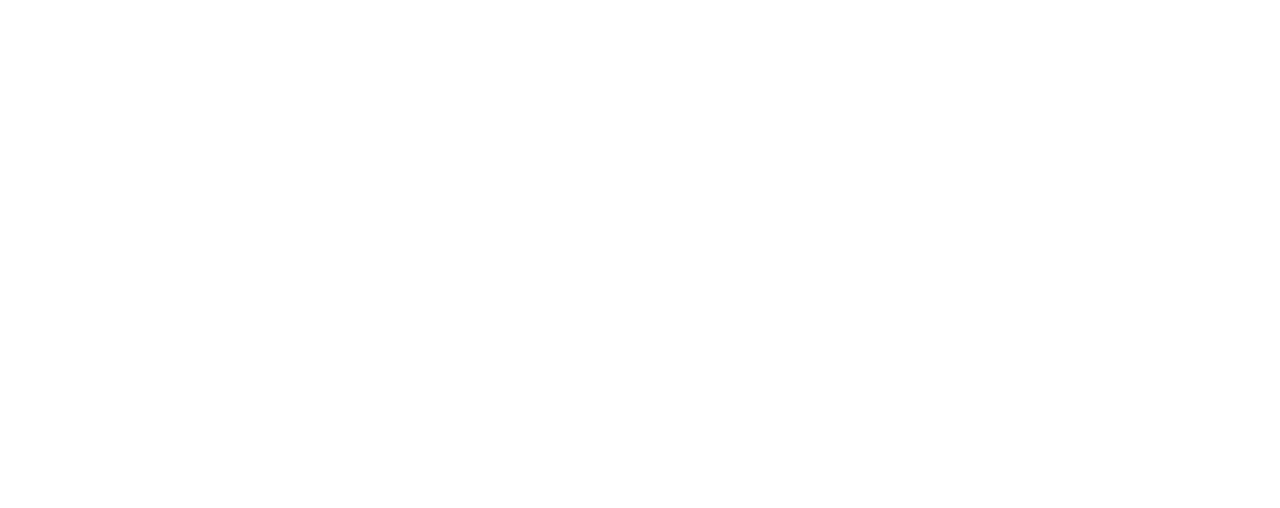
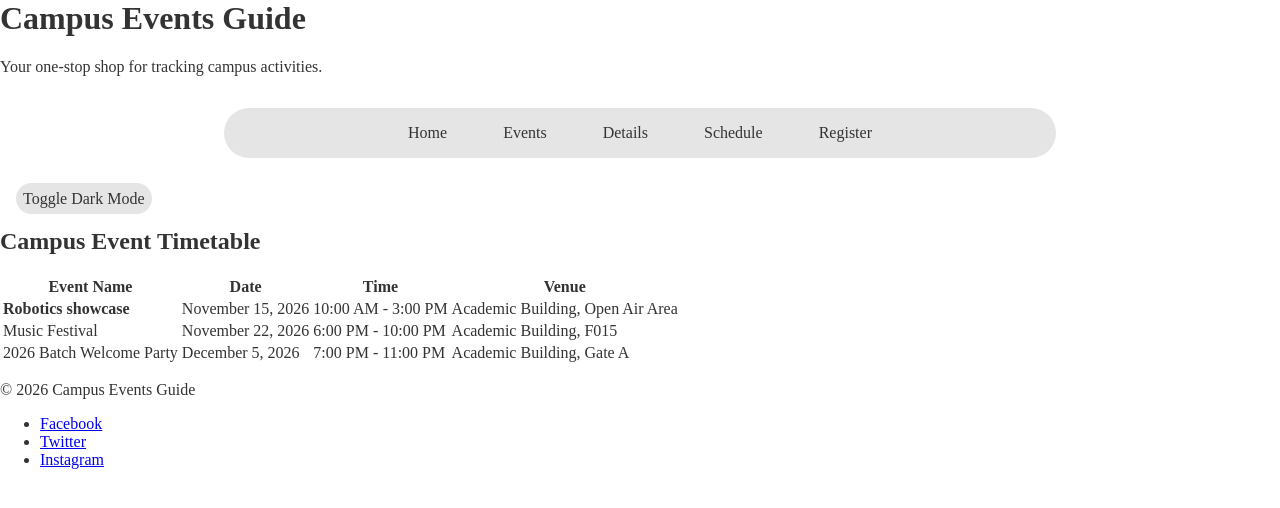
Before and after one commit to HazemRDWN/campus_events_Hazem, a plain HTML site: page schedule.html in a window 1280 px wide. Drawn offline with Linux system fonts and the light colour scheme.

Commit message:
Finishing up the events.html

```diff
--- a/schedule.html
+++ b/schedule.html
@@ -0,0 +1,92 @@
+<!DOCTYPE html>
+<html lang="en">
+<head>
+    <meta charset="UTF-8">
+    <meta name="viewport" content="width=device-width, initial-scale=1.0">
+    <link rel="stylesheet" href="style.css">
+    <title>Campus Events - Schedule</title>
+</head>
+
+<body>
+
+    <div class="page">
+
+        <header>
+
+            <h1>Campus Events Guide</h1>
+            <p>Your one-stop shop for tracking campus activities.</p>
+
+            <nav>
+                <ul>
+                    <li><a href="index.html">Home</a></li>
+                    <li><a href="events.html">Events</a></li>
+                    <li><a href="event-details.html">Details</a></li>
+                    <li><a href="schedule.html">Schedule</a></li>
+                    <li><a href="registration.html">Register</a></li>
+                </ul>
+            </nav>
+
+            <input type="checkbox" id="dark-mode-toggle">
+            <label for="dark-mode-toggle">Toggle Dark Mode</label>
+
+        </header>
+
+        <main>
+
+            <section class="schedule">
+
+                <h2>Campus Event Timetable</h2>
+
+                <div class="table-wrapper">
+                    <table>
+                        <thead>
+                            <tr>
+                                <th>Event Name</th>
+                                <th>Date</th>
+                                <th>Time</th>
+                                <th>Venue</th>
+                            </tr>
+                        </thead>
+                        <tbody>
+
+                            <tr>
+                                <td><strong>Robotics showcase</strong></td>
+                                <td>November 15, 2026</td>
+                                <td>10:00 AM - 3:00 PM</td>
+                                <td>Academic Building, Open Air Area</td>
+                            </tr>
+                            <tr>
+                                <td>Music Festival</td>
+                                <td>November 22, 2026</td>
+                                <td>6:00 PM - 10:00 PM</td>
+                                <td>Academic Building, F015</td>
+                            </tr>
+                            <tr>
+                                <td>2026 Batch Welcome Party</td>
+                                <td>December 5, 2026</td>
+                                <td>7:00 PM - 11:00 PM</td>
+                                <td>Academic Building, Gate A</td>
+                            </tr>
+                        </tbody>
+                    </table>
+                </div>
+
+            </section>
+
+        </main>
+
+        <footer>
+
+            <p>&copy; 2026 Campus Events Guide</p>
+            <ul class="social-links">
+                <li><a href="#">Facebook</a></li>
+                <li><a href="#">Twitter</a></li>
+                <li><a href="#">Instagram</a></li>
+            </ul>
+
+        </footer>
+
+    </div>
+
+</body>
+</html>
--- a/style.css
+++ b/style.css
@@ -13,6 +13,40 @@ body{
 
 }
 
+main h3{
+
+  margin-top: 0;
+  margin-bottom: 2rem;
+
+}
+
+h1{
+
+  margin-top: 0;
+
+}
+
+
+label {
+
+  border-radius: 3rem;
+  background-color: var(--card-bg);
+
+  padding: 7px;
+
+  cursor: pointer;
+  user-select: none;
+
+  margin-left: 1rem;
+
+}
+
+#dark-mode-toggle{
+
+  display: none;
+
+}
+
 .page {
 
   background-color: var(--bg-color);
@@ -23,10 +57,12 @@ body{
 }
 
 .page:has(#dark-mode-toggle:checked) {
+
   --bg-color: #121212;
   --text-color: #ffffff;
   --card-bg: #1e1e1e;
   --navbar-color: #1e1e1e;
+
 }
 
 nav ul {
@@ -34,16 +70,19 @@ nav ul {
   display: flex;
   flex-direction: row;
   justify-content: center;
+  flex-wrap: wrap;
 
   padding: 1rem;
-  margin-left: 35rem;
-  margin-right: 35rem;
+
+  max-width: 800px;
+  margin: 2rem auto;
 
   background-color: var(--navbar-color);
   border-radius: 2rem;
 
   gap: 1.5rem;
   list-style: none;
+
 }
 
 nav a{
@@ -75,9 +114,15 @@ nav a{
 
 }
 
-main h3{
+.event-card img {
 
-  margin-top: 0;
-  margin-bottom: 2rem;
+  width: 100%;
+  height: 200px;
+  object-fit: cover;
+  border-radius: 1rem;
 
 }
+
+footer {
+  padding-bottom: 1rem;
+}
```
Also changed, not shown: events.html (+35 -13 lines), index.html (+4 -3 lines), images/chess.jpg (added), images/clubs.jpg (added), images/music.jpg (added), images/robotics.jpg (added), images/welcome.jpg (added).
